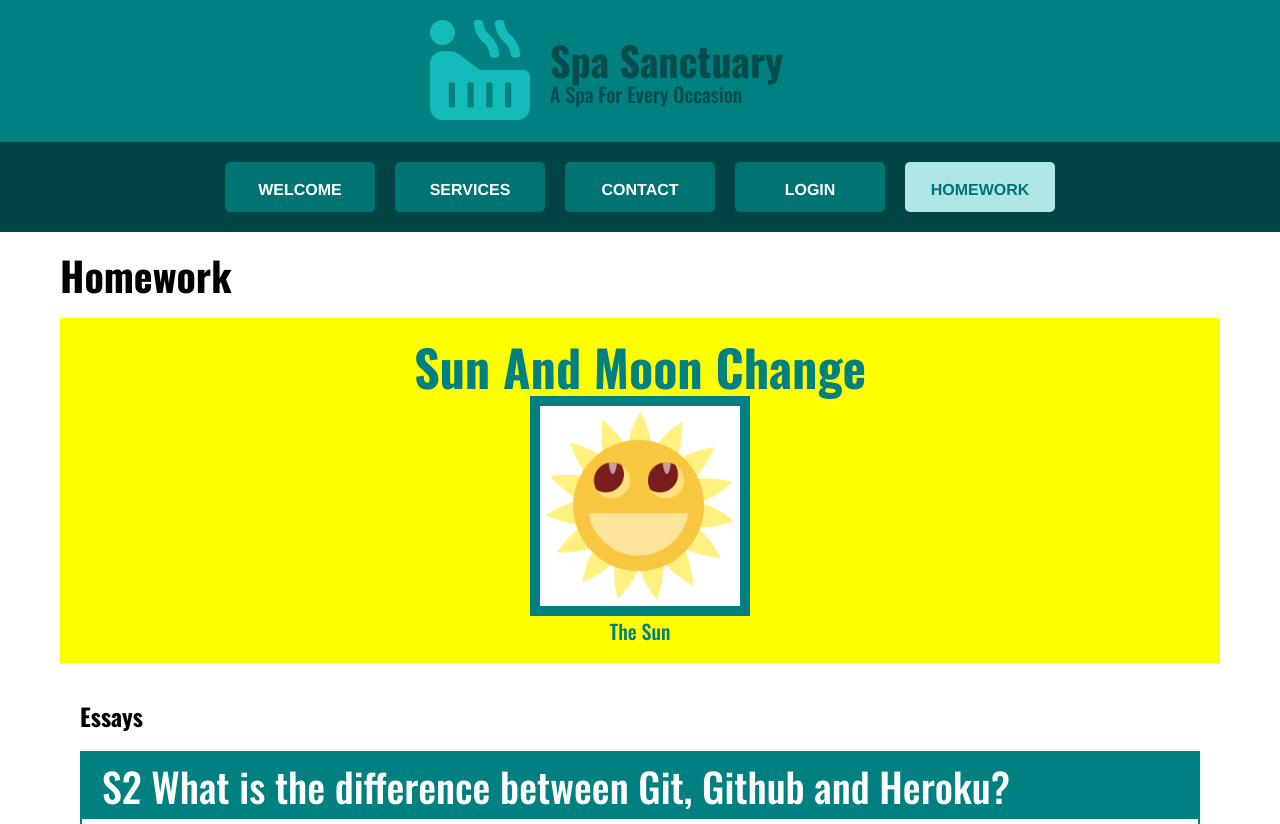
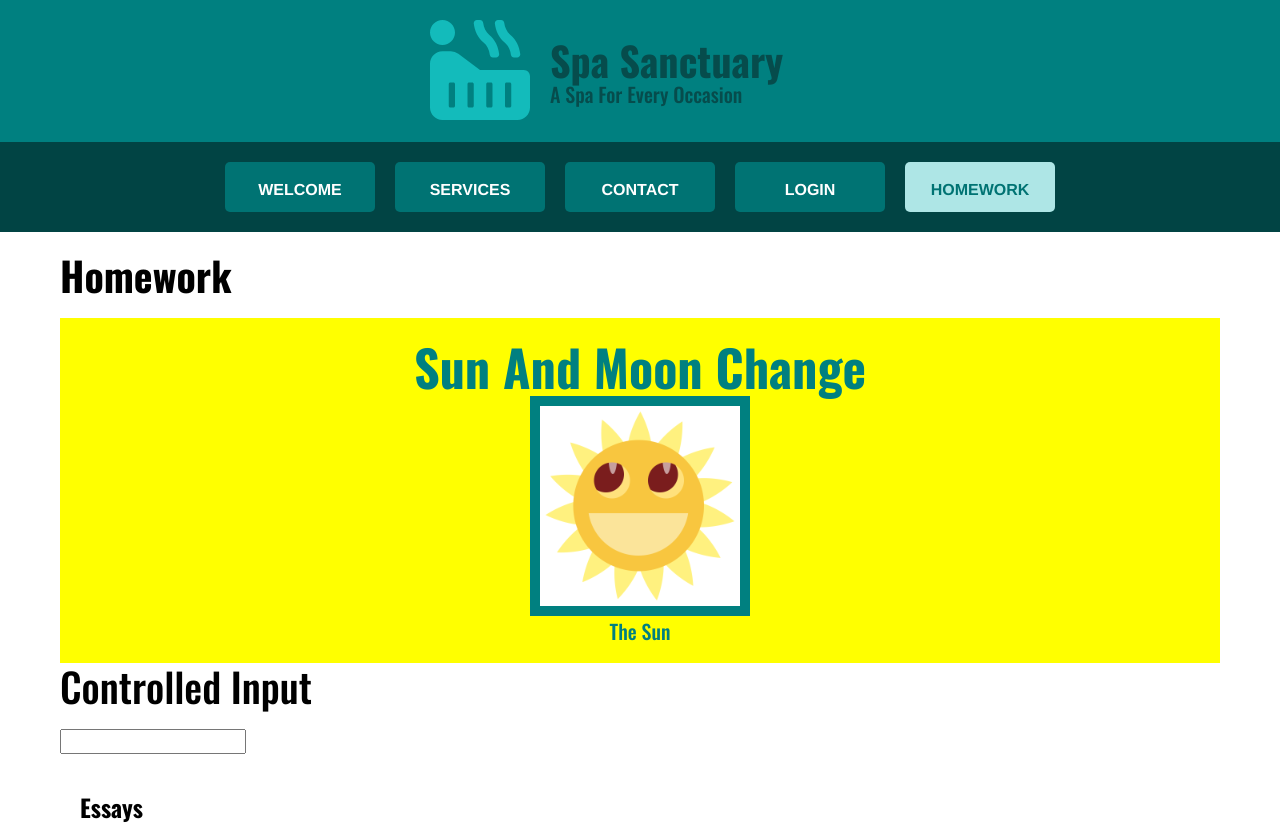
Before and after one commit to christinal59/Web-1-Li-Christina-Final, a React (Create React App) app: page /homework in a window 1280 px wide. Shown: the top 824 px of the page. Built offline with nearby package versions, Linux system fonts and the light colour scheme.

Commit message:
Adding Controlled Input

```diff
--- /dev/null
+++ b/src/React/Homework/ControlledInput.jsx
@@ -0,0 +1,29 @@
+import React, { useState } from 'react';
+import styled from 'styled-components';
+
+const ControlledInput = () => {
+
+    const [username, usernameUpdate] = useState('');
+
+    const handleChange = (e) => {
+        console.log('User Wrote', e.target.value);
+        usernameUpdate(e.target.value);
+    }
+
+
+    return (
+        <ControlledInputStyled className='ControlledInput'>
+            <h3>Controlled Input</h3>
+            <input
+                value={ username }
+                onChange ={ handleChange }
+            />
+        </ControlledInputStyled>
+    );
+}
+
+export default ControlledInput;
+
+const ControlledInputStyled = styled.div`
+
+`;
--- a/src/React/Homework/Homework.jsx
+++ b/src/React/Homework/Homework.jsx
@@ -3,12 +3,14 @@
 
 import SunAndMoon from './SunAndMoon.jsx';
 import Essays from './Essays/Essays.jsx'
+import ControlledInput from './ControlledInput.jsx';
 
 const Homework = () => {
     return (
         <HomeworkStyled>
             <h1>Homework</h1>
             <SunAndMoon/>
+            <ControlledInput />
             <Essays/>
         </HomeworkStyled>
     )
--- a/src/React/Login/Login.jsx
+++ b/src/React/Login/Login.jsx
@@ -6,6 +6,7 @@
     return (
         <LoginStyled className='Login'>
             <h1>Login</h1>
+
         </LoginStyled>
     );
 }
```
